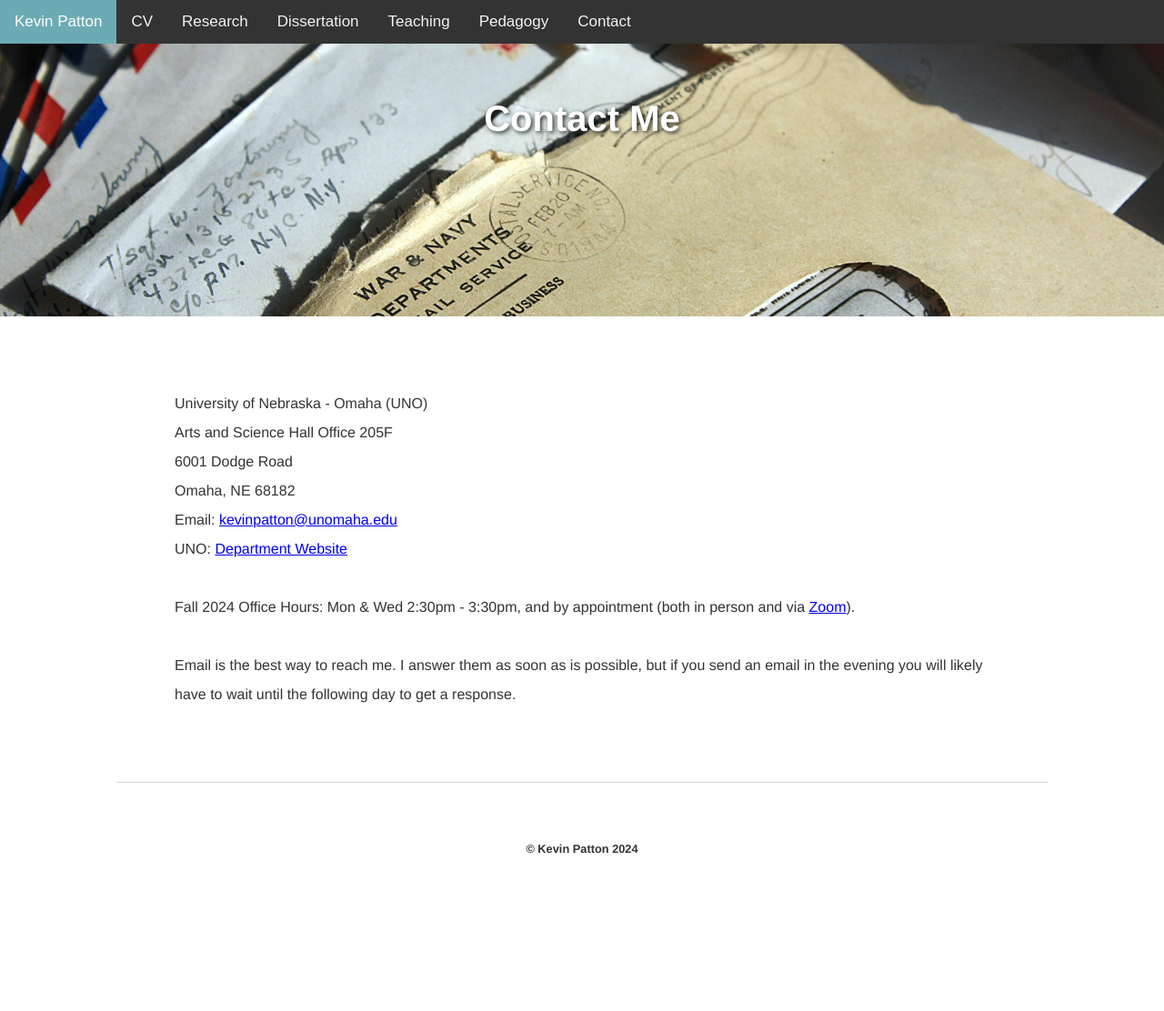
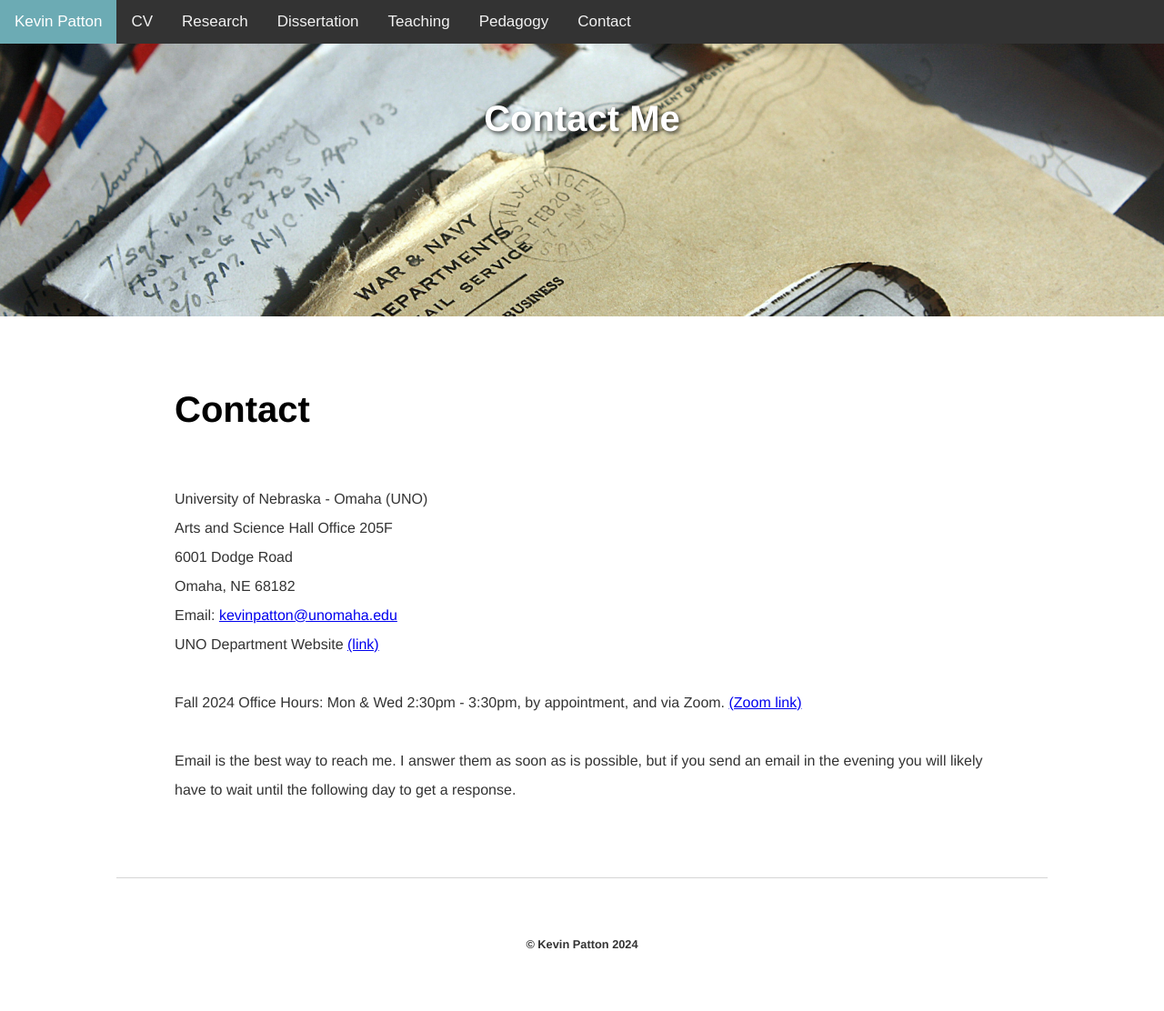
Before and after one commit to kevinjpatton/kevinjpatton.github.io, a Jekyll site: the page built from contact/index.html, in a window 1280 px wide. Shown: the whole page at 91% size. Built offline with Jekyll 4.4.1, drawn with Linux system fonts in a browser that asks for light colours; Markdown is read by kramdown in place of the engine named in the settings; before the commit the page ends 1007 px from its top, so only the background shows below that.

Commit message:
Update index.html

```diff
--- a/contact/index.html
+++ b/contact/index.html
@@ -2,4 +2,5 @@
 layout: contact
 title: Kevin Patton | Contact
 ---
-<p>University of Nebraska - Omaha (UNO)<br>Arts and Science Hall Office 205F<br>6001 Dodge Road<br>Omaha, NE 68182<br>Email: <a href="mailto:kevinpatton@unomaha.edu" target="_blank">kevinpatton@unomaha.edu</a><br>UNO: <a href="https://www.unomaha.edu/college-of-arts-and-sciences/philosophy/about-us/directory/kevin-patton.php" target="_blank">Department Website</a><br><br>Fall 2024 Office Hours: Mon & Wed 2:30pm - 3:30pm, and by appointment (both in person and via <a href="https://unomaha.zoom.us/j/6213908877" target="_blank">Zoom</a>).<br><br>Email is the best way to reach me.  I answer them as soon as is possible, but if you send an email in the evening you will likely have to wait until the following day to get a response.</p>
+<h1>Contact</h1>
+<p>University of Nebraska - Omaha (UNO)<br>Arts and Science Hall Office 205F<br>6001 Dodge Road<br>Omaha, NE 68182<br>Email: <a href="mailto:kevinpatton@unomaha.edu" target="_blank">kevinpatton@unomaha.edu</a><br>UNO Department Website <a href="https://www.unomaha.edu/college-of-arts-and-sciences/philosophy/about-us/directory/kevin-patton.php" target="_blank">(link)</a><br><br>Fall 2024 Office Hours: Mon & Wed 2:30pm - 3:30pm, by appointment, and via Zoom. <a href="https://unomaha.zoom.us/j/6213908877" target="_blank">(Zoom link)</a><br><br>Email is the best way to reach me.  I answer them as soon as is possible, but if you send an email in the evening you will likely have to wait until the following day to get a response.</p>
```
